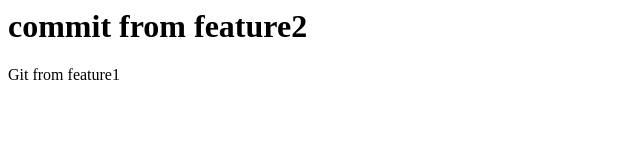
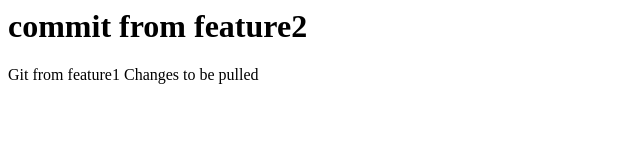
Before and after one commit to mrmoun/web-app, a plain HTML site: page index.html in a window 1280 px wide. Shown: the whole page, without its empty margins (0-640 px from the left). Drawn offline with Linux system fonts and the light colour scheme.

Commit message:
Update index.html

```diff
--- a/index.html
+++ b/index.html
@@ -7,7 +7,7 @@
 <body>
 
     <h1>commit from feature2</h1>
-    <p>Git from feature1</p>
+    <p>Git from feature1 Changes to be pulled</p>
 
 </body>
 </html>
```
